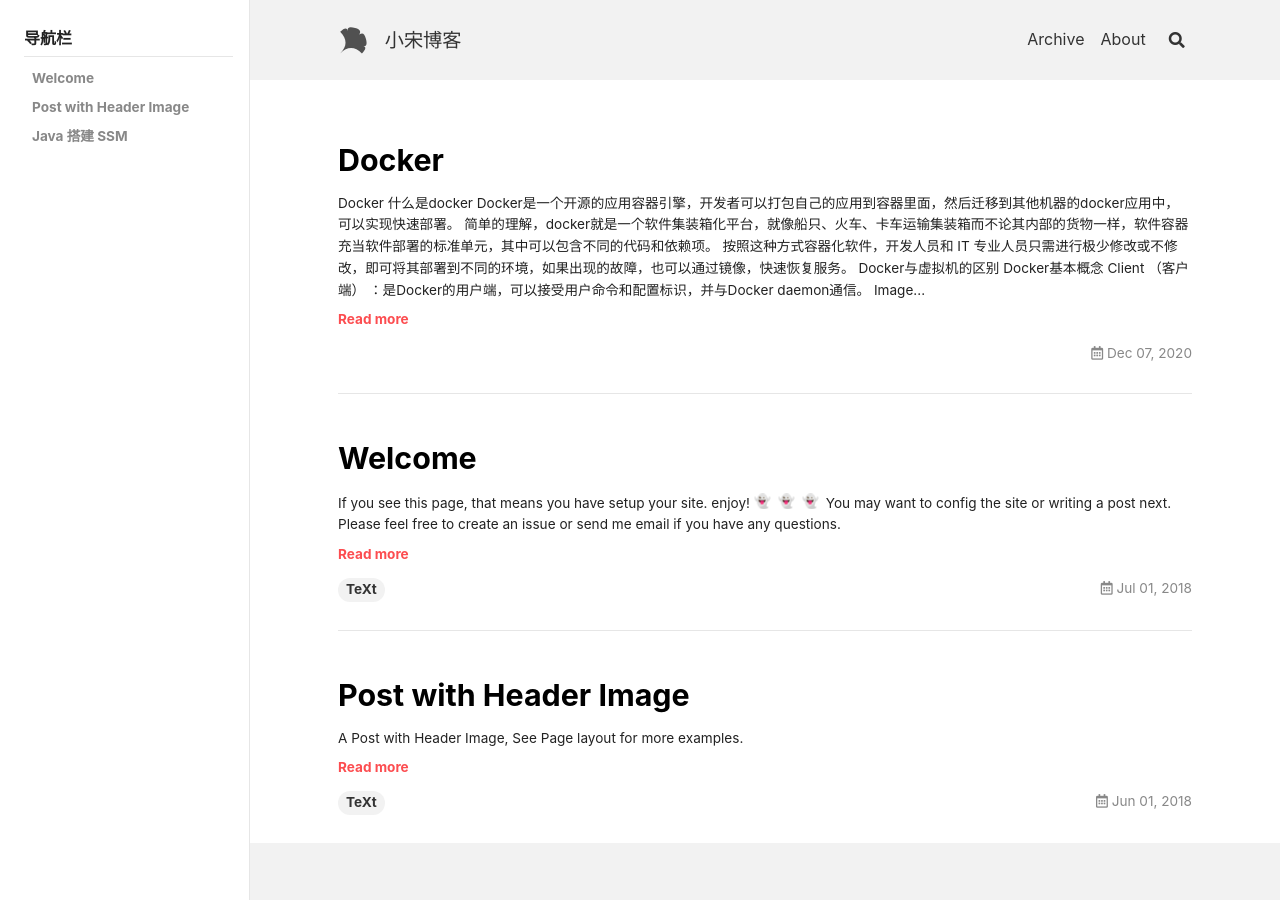
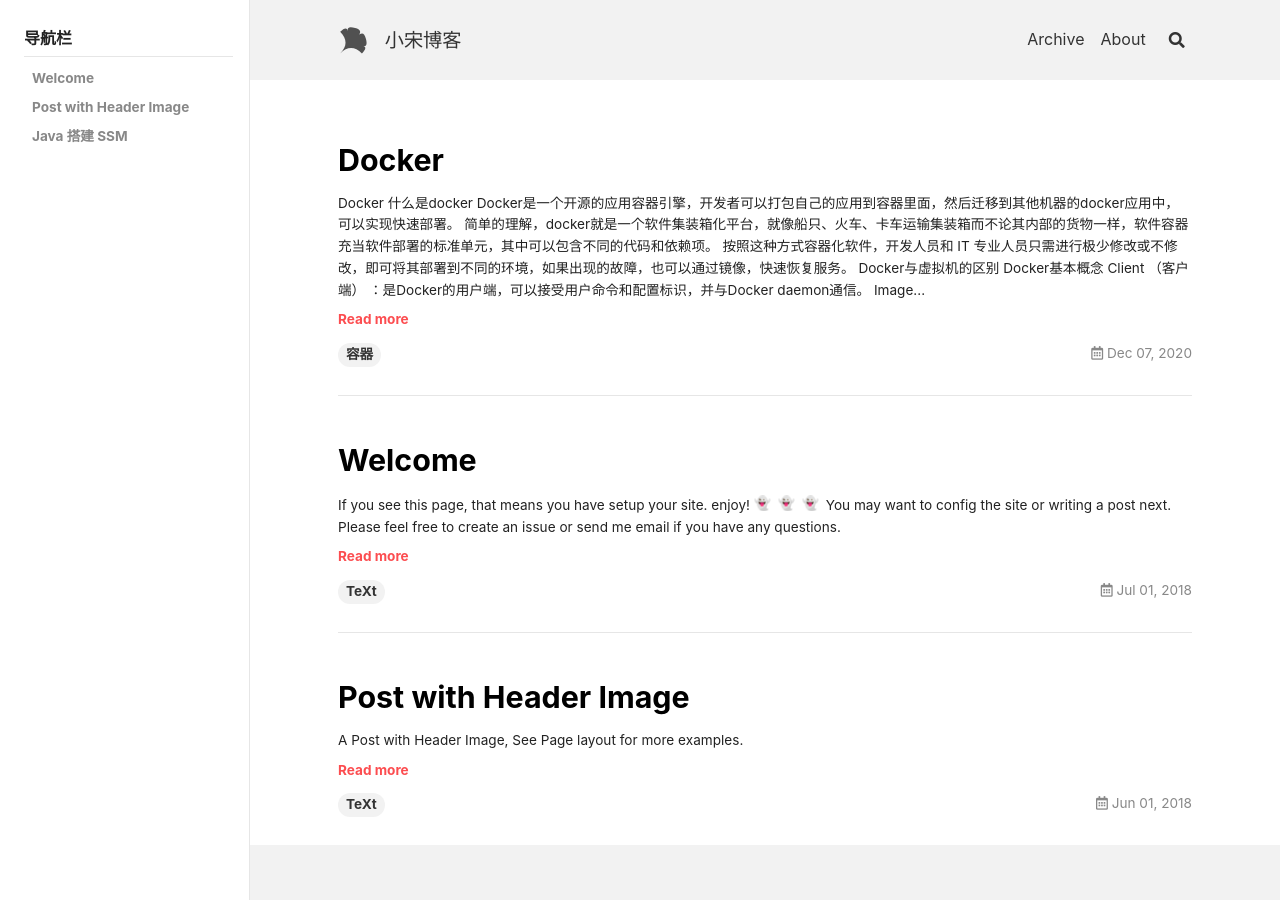
Before and after one commit to songshuiqing/songshuiqing.github.io, a Jekyll site: the page built from index.html, in a window 1280 px wide. Built offline with Jekyll 4.4.1, drawn with Linux system fonts in a browser that asks for light colours; nearby versions of some CDN libraries; emoji names are drawn with the system emoji font; the list of posts is cut into pages by our own code.

Commit message:
Update 2020-12-07-Docker.md

```diff
--- a/_posts/2020-12-07-Docker.md
+++ b/_posts/2020-12-07-Docker.md
@@ -1,6 +1,8 @@
 ---
+title: Docker
+tags: 容器
 sidebar:
-    nav: docs-zh
+   nav: docs-zh
 ---
 
 
```
